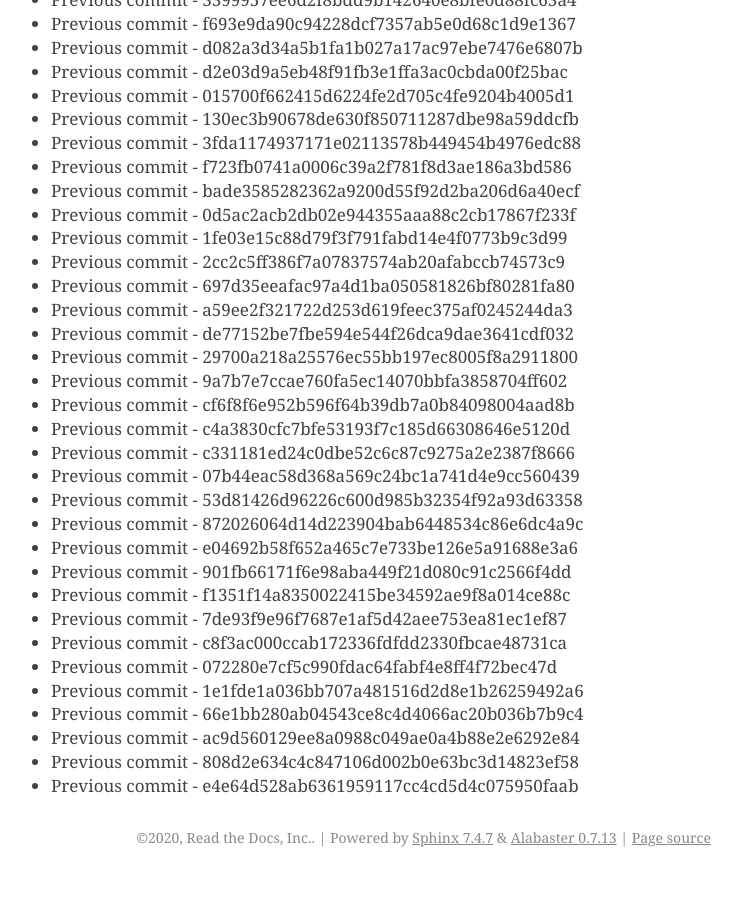
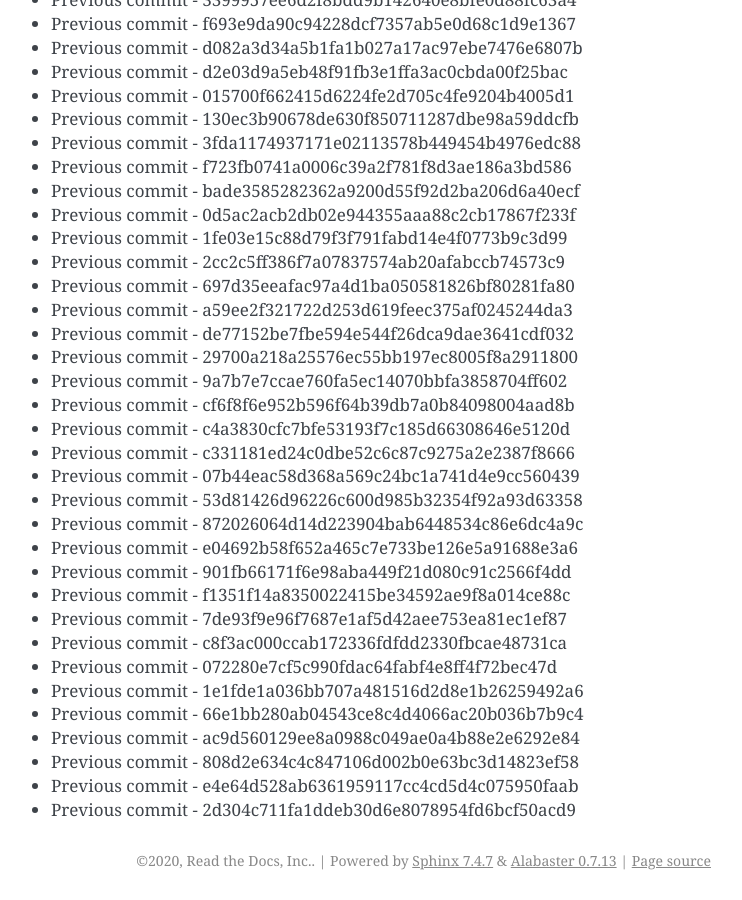
Before and after one commit to readthedocs/rtd-git-stresstest, a Sphinx documentation site: the page built from docs/updates.rst, in a window 1280 px wide and 900 px high, scrolled down 38040 px. Shown: the whole window, without its empty margins (399-1141 px from the left). Built offline with Sphinx 7.4.7, drawn with Linux system fonts in a browser that asks for light colours; before the commit the page ends 38917 px from its top, so only the background shows below that.

Commit message:
Generating commit from previous: 2d304c711fa1ddeb30d6e8078954fd6bcf50acd9

```diff
--- a/docs/updates.rst
+++ b/docs/updates.rst
@@ -1630,3 +1630,4 @@ It can be tested for any performance characteristics.
 * Previous commit - ac9d560129ee8a0988c049ae0a4b88e2e6292e84
 * Previous commit - 808d2e634c4c847106d002b0e63bc3d14823ef58
 * Previous commit - e4e64d528ab6361959117cc4cd5d4c075950faab
+* Previous commit - 2d304c711fa1ddeb30d6e8078954fd6bcf50acd9
```
